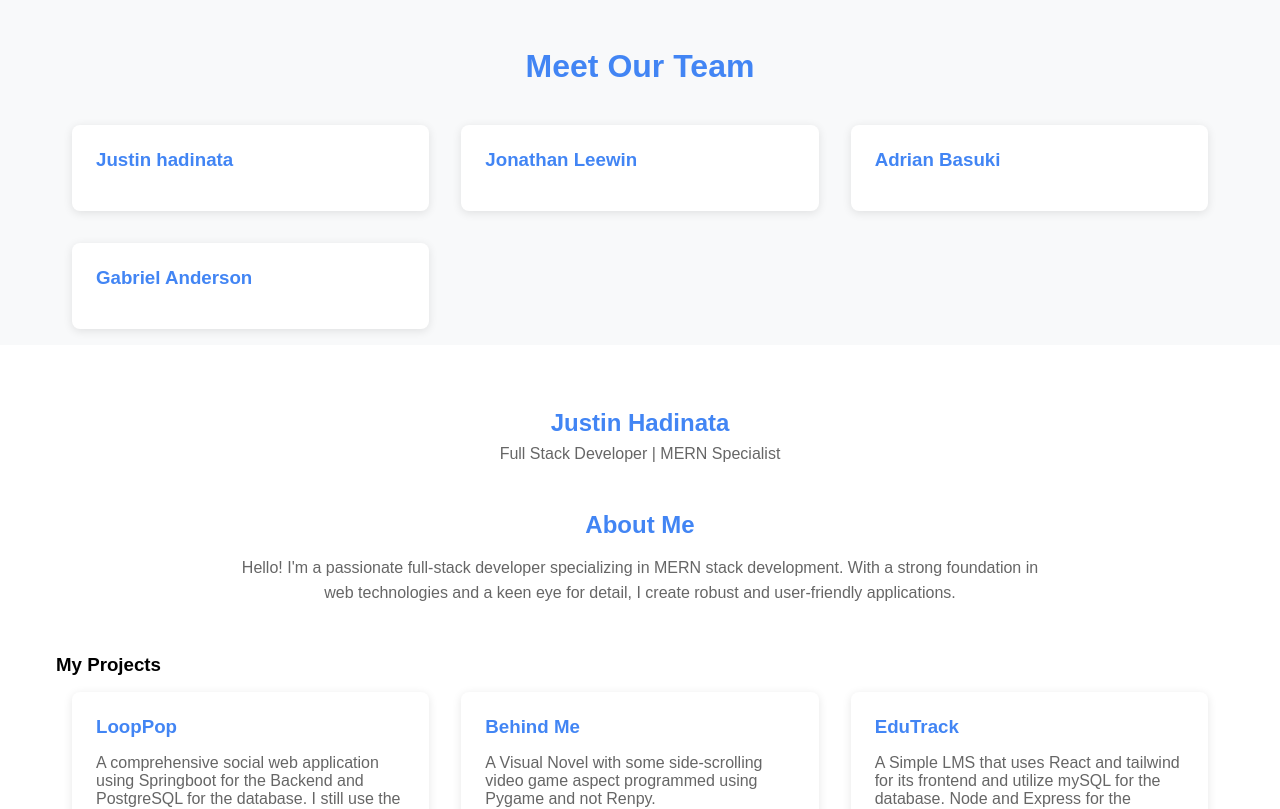
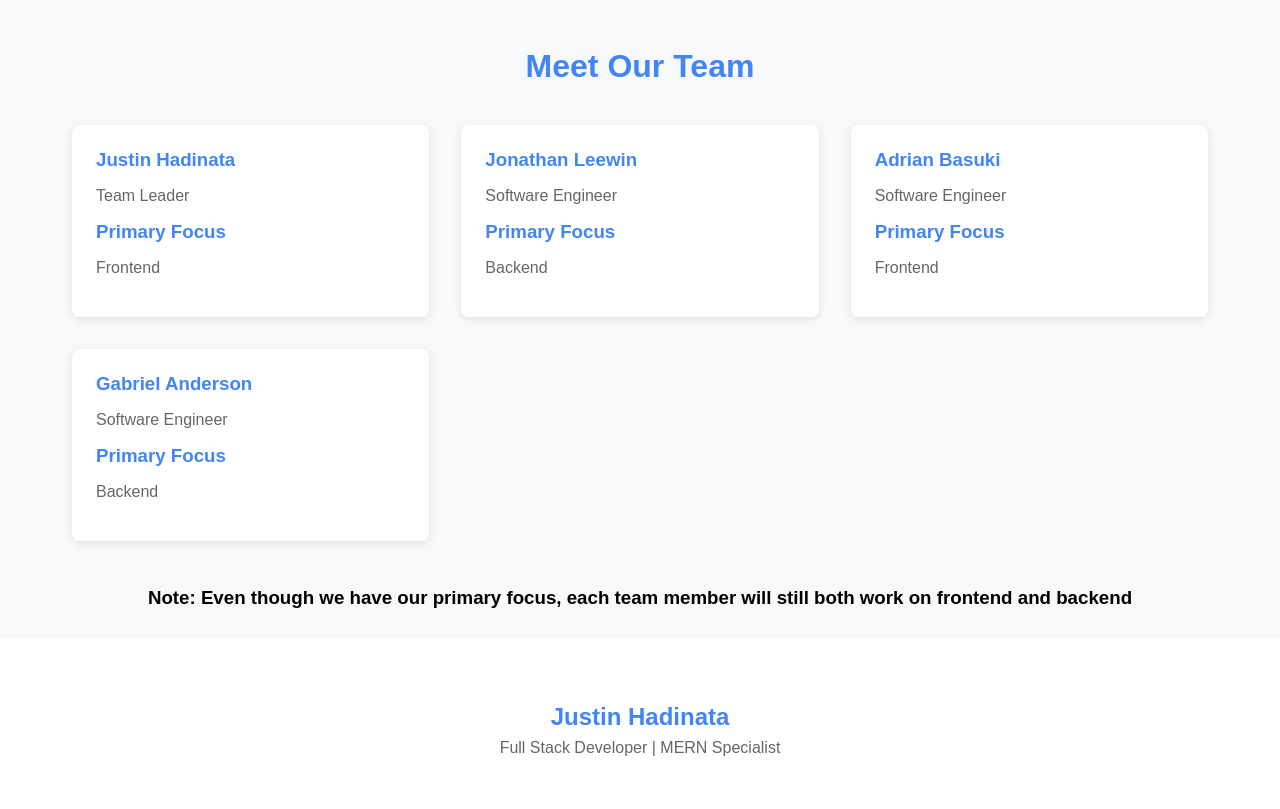
Before and after one commit to JustinHadinataCS/2702298236_assignment2, a plain HTML site: page index.html in a window 1280 px wide. Shown: the part 760-1569 px from the top of the page. Drawn offline with Linux system fonts and the light colour scheme.

Commit message:
Final Push

```diff
--- a/index.html
+++ b/index.html
@@ -55,15 +55,48 @@
       <div class="container">
         <h2>Meet Our Team</h2>
         <div class="cards-container">
-          <div class="card"><h3>Justin hadinata</h3></div>
-          <div class="card"><h3>Jonathan Leewin</h3></div>
-          <div class="card"><h3>Adrian Basuki</h3></div>
-          <div class="card"><h3>Gabriel Anderson</h3></div>
+          <div class="card">
+            <h3>Justin Hadinata</h3>
+            <p>Team Leader</p>
+            <div>
+              <h3>Primary Focus</h3>
+              <p>Frontend</p>
+            </div>
+          </div>
+          <div class="card">
+            <h3>Jonathan Leewin</h3>
+            <p>Software Engineer</p>
+            <div>
+              <h3>Primary Focus</h3>
+              <p>Backend</p>
+            </div>
+          </div>
+          <div class="card">
+            <h3>Adrian Basuki</h3>
+            <p>Software Engineer</p>
+            <div>
+              <h3>Primary Focus</h3>
+              <p>Frontend</p>
+            </div>
+          </div>
+          <div class="card">
+            <h3>Gabriel Anderson</h3>
+            <p>Software Engineer</p>
+            <div>
+              <h3>Primary Focus</h3>
+              <p>Backend</p>
+            </div>
+          </div>
         </div>
+      </div>
+      <div class="note-container">
+        <h3>
+          Note: Even though we have our primary focus, each team member will
+          still both work on frontend and backend
+        </h3>
       </div>
     </section>
 
-    <!-- Personal Portfolio Section -->
     <section class="portfolio-section" id="portfolio">
       <div class="container">
         <div class="profile-header">
@@ -82,14 +115,10 @@
         </div>
 
         <h3>My Projects</h3>
-        <div class="cards-container" id="projects-container">
-          <!-- Project cards will be populated by JavaScript -->
-        </div>
+        <div class="cards-container" id="projects-container"></div>
 
         <h3>Programming Languages</h3>
-        <div class="cards-container" id="languages-container">
-          <!-- Language cards will be populated by JavaScript -->
-        </div>
+        <div class="cards-container" id="languages-container"></div>
       </div>
     </section>
 
--- a/styles.css
+++ b/styles.css
@@ -221,3 +221,9 @@ body {
   color: #666;
   font-size: 0.9rem;
 }
+.note-container {
+  display: flex;
+  justify-content: center;
+  align-items: center;
+  margin: 30px;
+}
```
